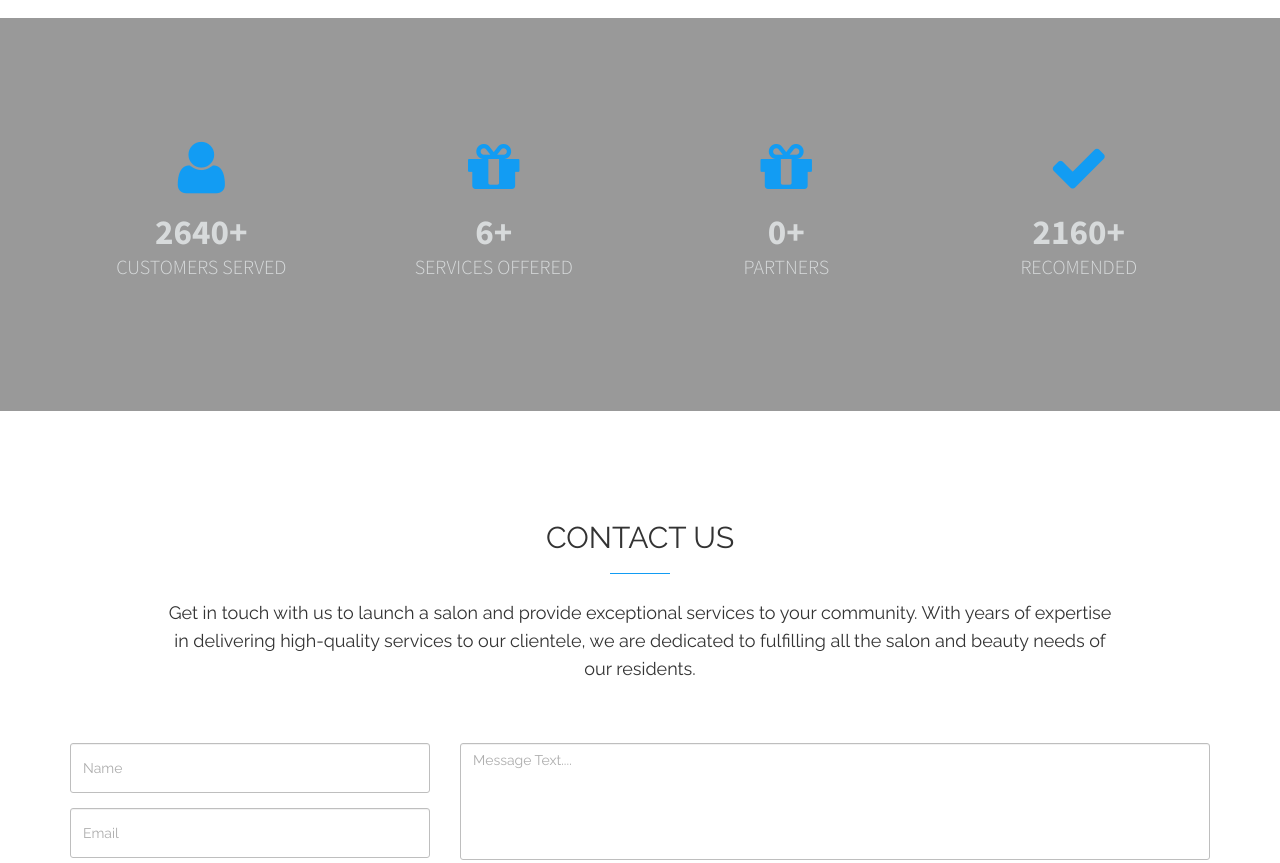
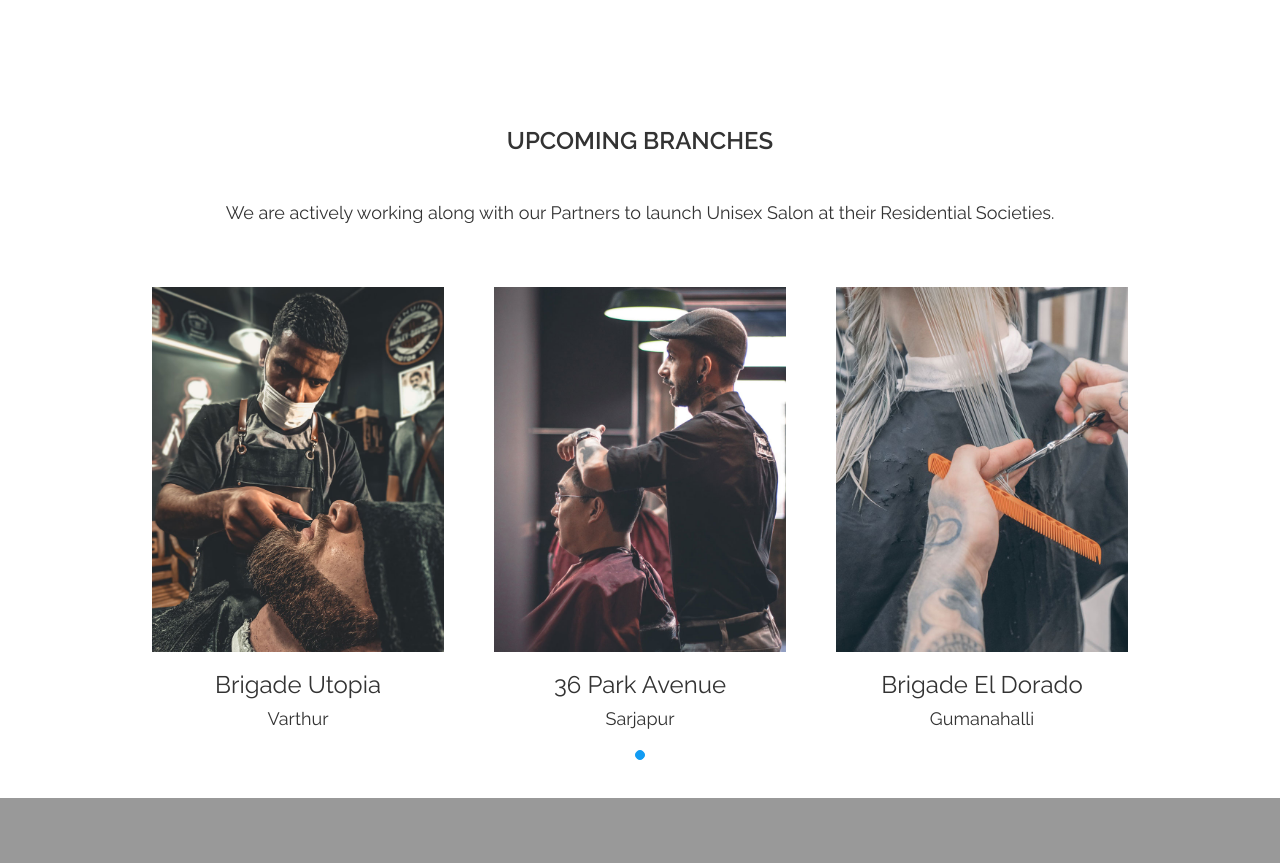
Before and after one commit to sumitsuri/mo-customer-facing-ui, a plain HTML site: page index.html in a window 1280 px wide. Shown: the part 4740-5603 px from the top of the page. Drawn offline with Linux system fonts and the light colour scheme.

Commit message:
added upcoming branches

```diff
--- a/index.html
+++ b/index.html
@@ -618,7 +618,7 @@
 
                         <div class="section-title">
 
-                            <h2> BRANCHES </h2>
+                            <h2 style="font-weight: 600;"> BRANCHES </h2>
                             <p>We are growing rapidly within Bangalore. Be it within residential community or high-rush market, we are trying our best to provide quality services at affordable rates.
                             </p>
                         </div>
@@ -675,6 +675,72 @@
                                     <h4 >Sarjapur</h4>
                                 </div>
                             </div>
+
+                        </div>
+
+                        </div>
+                </div>
+
+
+
+            </div>
+
+            <div class="container">
+
+                <div class="row">
+
+                    <div class="col-md-10 col-md-offset-1">
+
+                        <div class="section-title">
+
+                            <h3 style="text-align: center; font-weight: 600;"> UPCOMING BRANCHES </h3>
+                            <p>We are actively working along with our Partners to launch Unisex Salon at their Residential Societies.
+                            </p>
+                        </div>
+
+                    </div>
+
+                </div>
+
+
+            </div>
+
+            <div class="screen-slider wow bounceInRight" data-wow-duration="1s">
+
+                <div class="container">
+
+                    <div class="row">
+
+                        <div class="bxslider">
+
+                            <div class="item">
+                                <img src="images/salon-images-1/work-1.jpg" alt="screen">
+                                <!-- <h3>SLV Sunrise, Varthur</h3> -->
+                                <div style="text-align: center;">
+                                    <h3>Brigade Utopia</h3>
+                                    <h4 >Varthur</h4>
+                                </div>
+
+                            </div>
+
+                            <div class="item">
+                            <img src="images/salon-images-1/work-2.jpg" alt="screen">
+                            <div style="text-align: center;">
+                                <h3>36 Park Avenue</h3>
+                                <h4 >Sarjapur</h4>
+                            </div>
+
+
+                            </div>
+
+                            <div class="item">
+                                <img src="images/salon-images-1/work-3.jpg"  alt="screen">
+                                <div style="text-align: center;">
+                                    <h3>Brigade El Dorado</h3>
+                                    <h4 >Gumanahalli</h4>
+                                </div>
+                            </div>
+
 
                         </div>
 
@@ -908,6 +974,10 @@
 
                                 <h2>Contact Us</h2>
                                 <p>Get in touch with us to launch a salon and provide exceptional services to your community. With years of expertise in delivering high-quality services to our clientele, we are dedicated to fulfilling all the salon and beauty needs of our residents.</p>
+                                <div class="row" style="text-align: center;">
+                                    <h3>Reach out to us at <a href="#">mysticoceansalon@gmail.com | 8095679454/9035068665</a></h3>
+                                </div>
+
                             </div>
 
                         </div>
@@ -954,7 +1024,7 @@
 
             </div>
 
-            <div class="container">
+            <!-- <div class="container">
                 <div class="row">
 
                     <div class="col-md-12 wow bounceInLeft">
@@ -962,6 +1032,7 @@
                         <div class="social-icons">
 
                             <ul>
+                                <li>Email: mysticoceansalon@gmail.com</li>
 
                                 <li><a href="#"><i class="fa fa-facebook"></i></a></li>
                                 <li><a href="#"><i class="fa fa-twitter"></i></a></li>
@@ -977,7 +1048,7 @@
 
                 </div>
 
-            </div>
+            </div> -->
 
 
 
```
